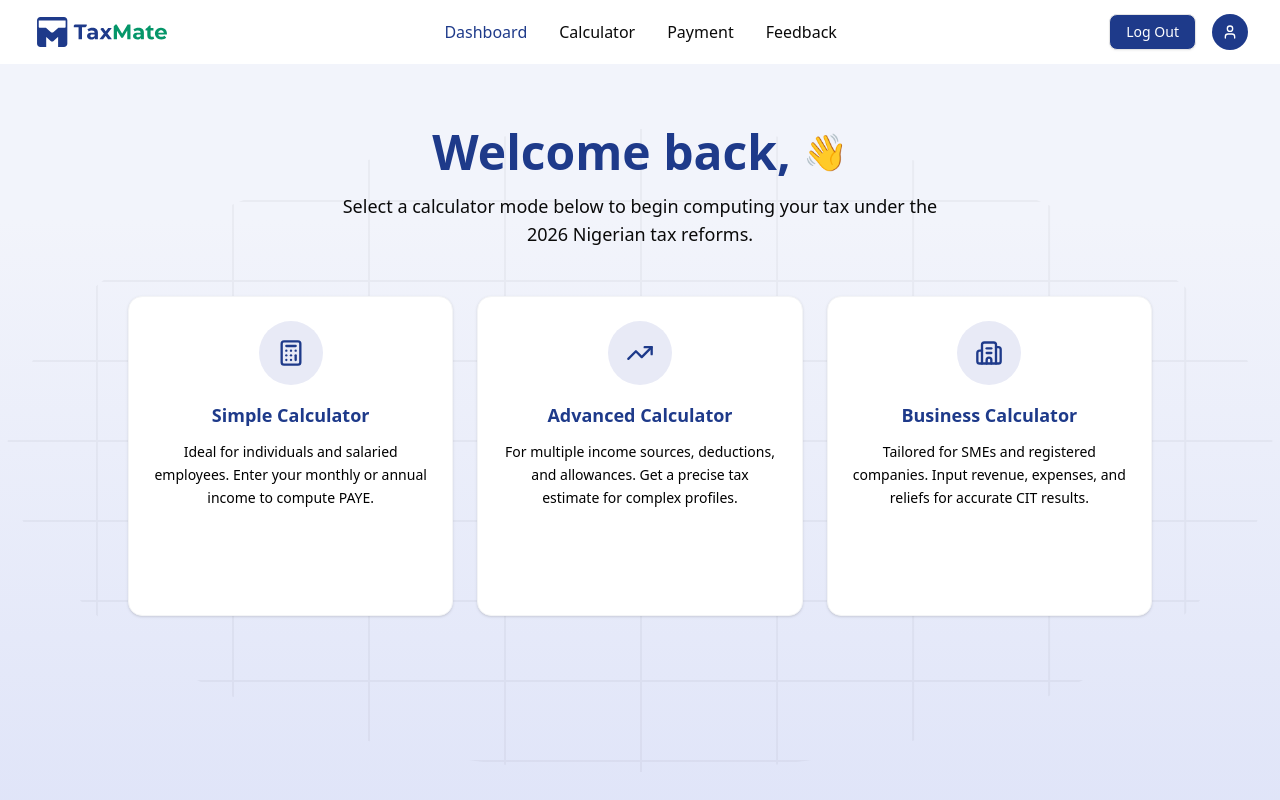
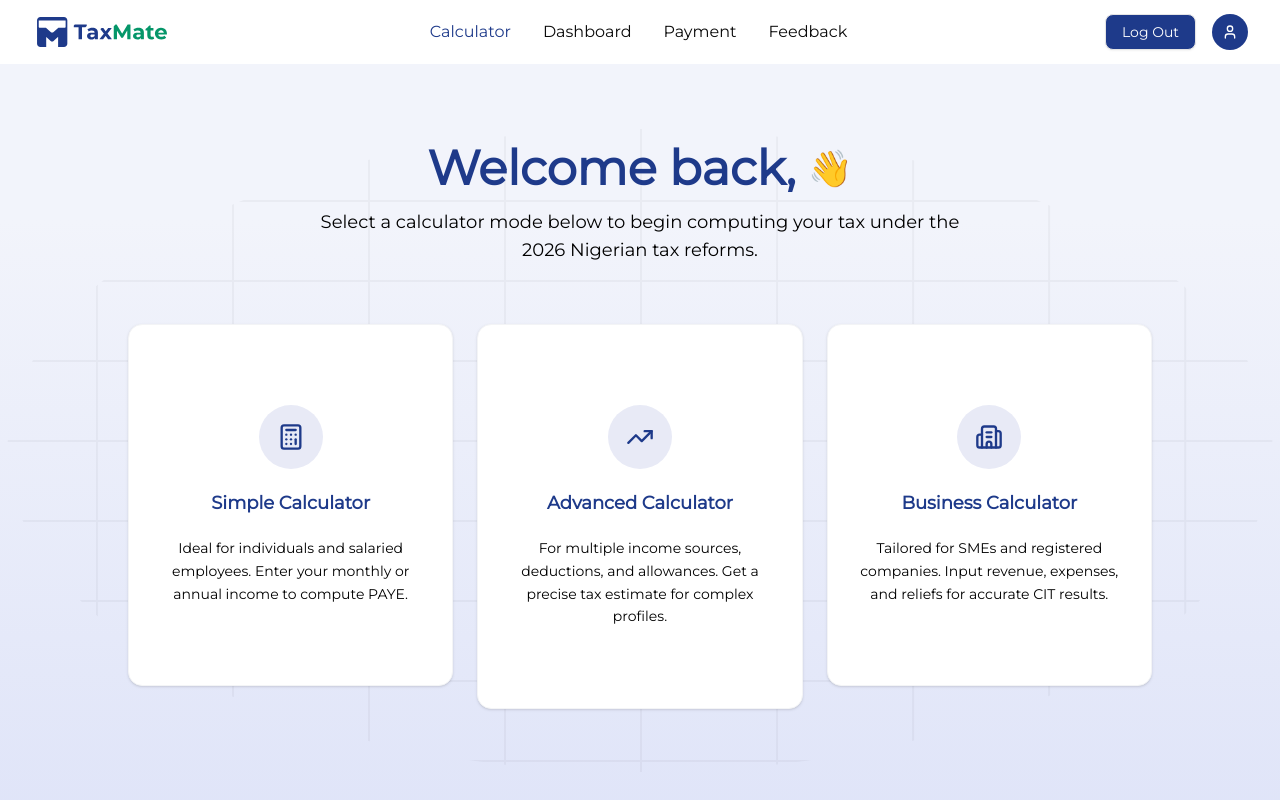
Before and after one commit to TaxMate-2025/Core-Frontend, a Next.js app: page /home in a window 1280 px wide. Shown: the top 800 px of the page. Built offline with nearby package versions, Linux system fonts and the light colour scheme.

Commit message:
added montserrat font to the layout file

```diff
--- a/app/home/page.tsx
+++ b/app/home/page.tsx
@@ -28,14 +28,13 @@ export default function HomePage() {
                 </div>
 
                 {/* Content Container */}
-                <div className="relative z-10 max-w-6xl mx-auto px-6 py-16">
-                    {/* Welcome Section */}
-                    <div className="text-center mb-12">
-                        <h1 className="text-4xl md:text-5xl font-bold text-[#1E3A8A] mb-4 flex items-center justify-center gap-3">
+                <div className="relative z-10 max-w-6xl mx-auto py-20">
+                    <div className="text-center mb-15">
+                        <h1 className="text-4xl md:text-5xl font-semibold text-[#1E3A8A] mb-4 flex items-center justify-center gap-3">
                             Welcome back, {user?.firstName}
                             <span className="text-4xl">👋</span>
                         </h1>
-                        <p className="text-foreground text-base md:text-lg max-w-2xl mx-auto">
+                        <p className="text-black text-base md:text-lg max-w-2xl mx-auto mt-2">
                             Select a calculator mode below to begin computing your tax under the
                             <br className="hidden md:block" />
                             2026 Nigerian tax reforms.
--- a/app/layout.tsx
+++ b/app/layout.tsx
@@ -1,12 +1,12 @@
 import type { Metadata } from "next";
-import { Geist, Geist_Mono, Montserrat } from "next/font/google";
+import { Montserrat } from "next/font/google";
 import "./globals.css";
 import { Toaster } from "@/components/ui/toaster";
 
 const montserrat = Montserrat({
   variable: "--font-montserrat",
   subsets: ["latin"],
-  weight: ["600",],
+  weight: ["400",],
 });
 
 export const metadata: Metadata = {
@@ -73,7 +73,7 @@ export default function RootLayout({
   return (
     <html lang="en">
       <body
-        className={`${montserrat.variable} antialiased`}
+        className={`${montserrat.className} antialiased`}
       >
         {children}
         <Toaster />
--- a/components/CalculatorCard.tsx
+++ b/components/CalculatorCard.tsx
@@ -20,20 +20,20 @@ export function CalculatorCard({
     <div
       onClick={onClick}
       className={cn(
-        "bg-white rounded-xl p-6 h-80 shadow-sm hover:shadow-md transition-all cursor-pointer group",
+        "bg-white rounded-xl w-full px-6 py-20 shadow-sm hover:shadow-md transition-all cursor-pointer group",
         "border border-gray-100 hover:border-[#1E3A8A]/20",
         className
       )}
     >
       {/* Icon Container */}
-      <div className="flex justify-center mb-4">
+      <div className="flex justify-center mb-5">
         <div className="w-16 h-16 rounded-full bg-[#E8EAF6] flex items-center justify-center group-hover:bg-[#1E3A8A]/10 transition-colors">
           <Icon className="w-7 h-7 text-[#1E3A8A]" />
         </div>
       </div>
 
       {/* Title */}
-      <h3 className="text-[#1E3A8A] font-semibold text-lg text-center mb-3">
+      <h3 className="text-[#1E3A8A] font-semibold text-lg text-center mb-5">
         {title}
       </h3>
 
--- a/components/MainNavbar.tsx
+++ b/components/MainNavbar.tsx
@@ -59,8 +59,8 @@ export function MainNavbar() {
   const toggleMenu = () => setIsMenuOpen(!isMenuOpen);
 
   const navItems = [
-    { href: "/home", label: "Dashboard" },
-    { href: "/calculator", label: "Calculator" },
+    { href: "/home", label: "Calculator" },
+    { href: "/dashboard", label: "Dashboard" },
     { href: "/payment", label: "Payment" },
     { href: "/feedback", label: "Feedback" },
   ];
```
